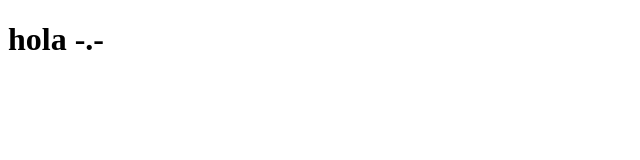
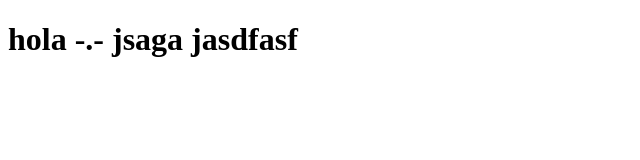
Before and after one commit to LuGzn95/DroneSP, a plain HTML site: page index.html in a window 1280 px wide. Shown: the whole page, without its empty margins (0-640 px from the left). Drawn offline with Linux system fonts and the light colour scheme.

Commit message:
mas letras

```diff
--- a/index.html
+++ b/index.html
@@ -7,6 +7,6 @@
     <title>Document</title>
 </head>
 <body>
-    <h1>hola -.-</h1>
+    <h1>hola -.- jsaga jasdfasf</h1>
 </body>
 </html>
```
